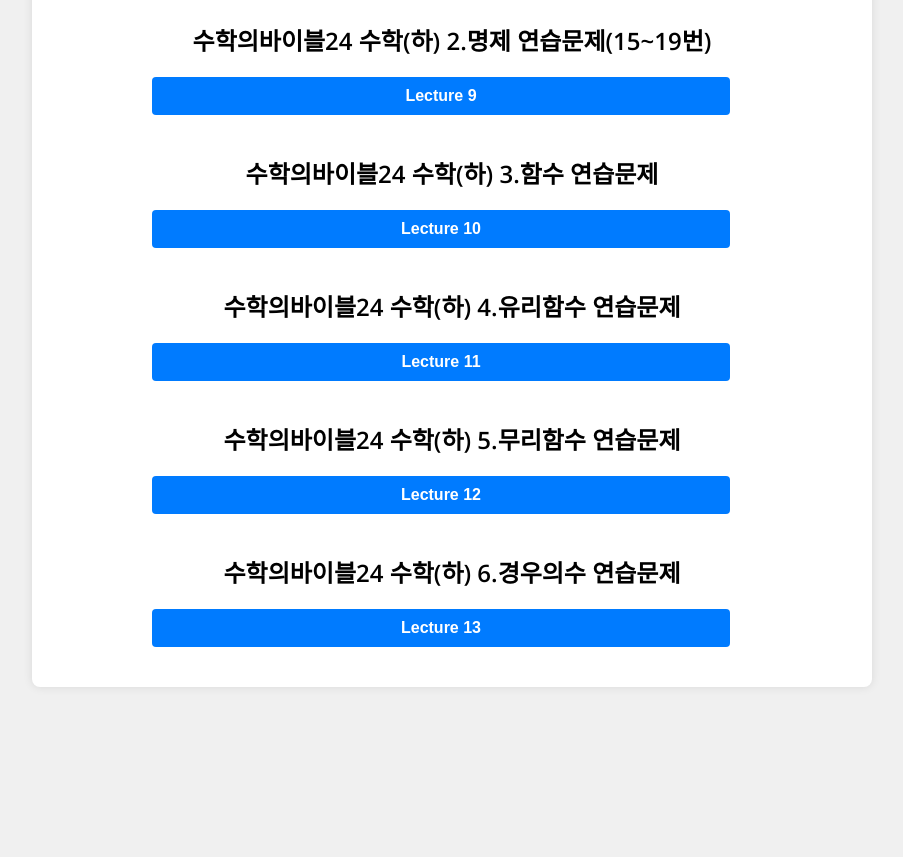
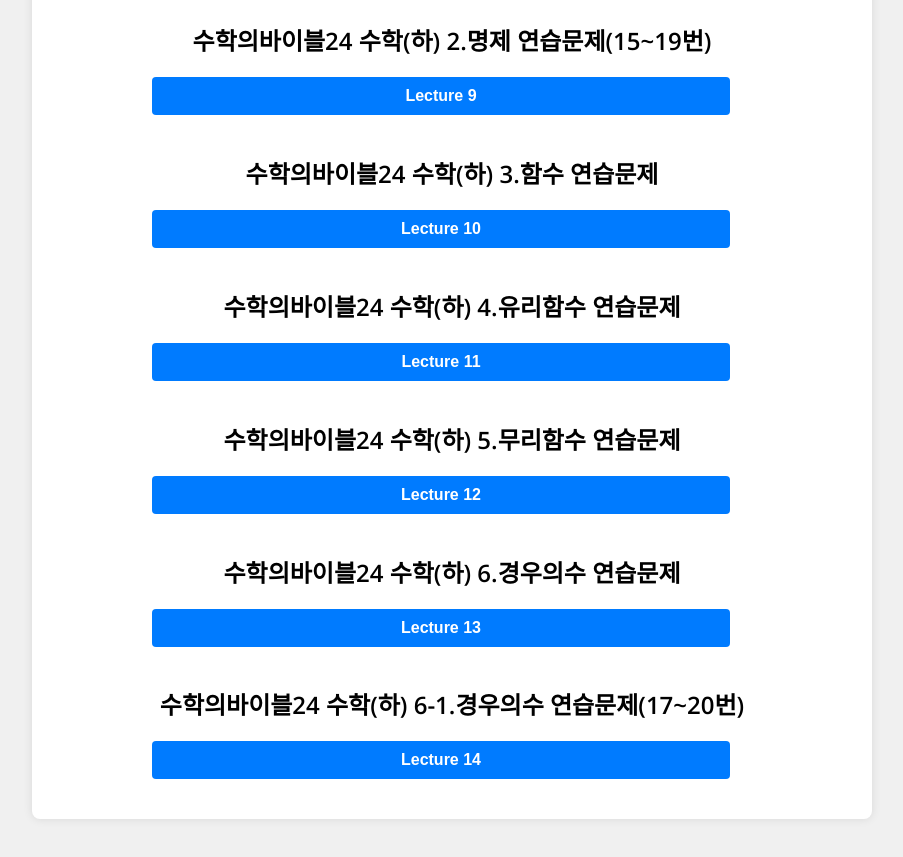
Before and after one commit to poputiSSAM/FunhanMATH, a plain HTML site: page highweek-bb.html in a window 1280 px wide. Shown: the part 1249-2106 px from the top of the page, without its empty margins (188-1091 px from the left). Before the commit the page ends 1986 px from the top, so only its background shows below. Drawn offline with nearby package versions, Linux system fonts and the light colour scheme.

Commit message:
Add files via upload

```diff
--- a/highweek-bb.html
+++ b/highweek-bb.html
@@ -69,6 +69,10 @@
                 <h2>수학의바이블24 수학(하) 6.경우의수 연습문제</h2>
                 <button class="blue-button" onclick="openVideo('https://www.youtube.com/embed/f0C3wORPmdg')">Lecture 13</button>
             </div>
+            <div class="topic">
+                <h2>수학의바이블24 수학(하) 6-1.경우의수 연습문제(17~20번)</h2>
+                <button class="blue-button" onclick="openVideo('https://www.youtube.com/embed/_2cJM1Dp8Kc')">Lecture 14</button>
+            </div>
 
         </div>
     </div>
```
Also changed, not shown: highweek-geu.html (+4 -0 lines).
